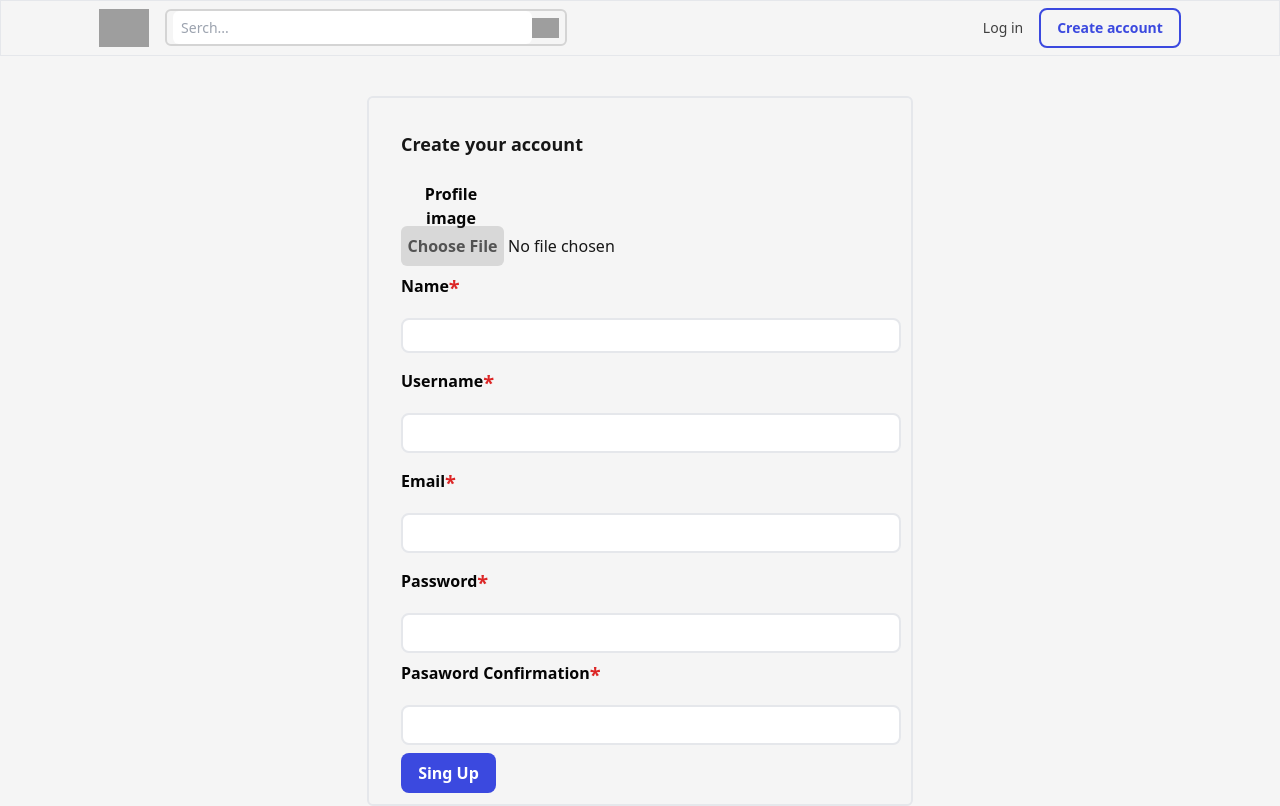
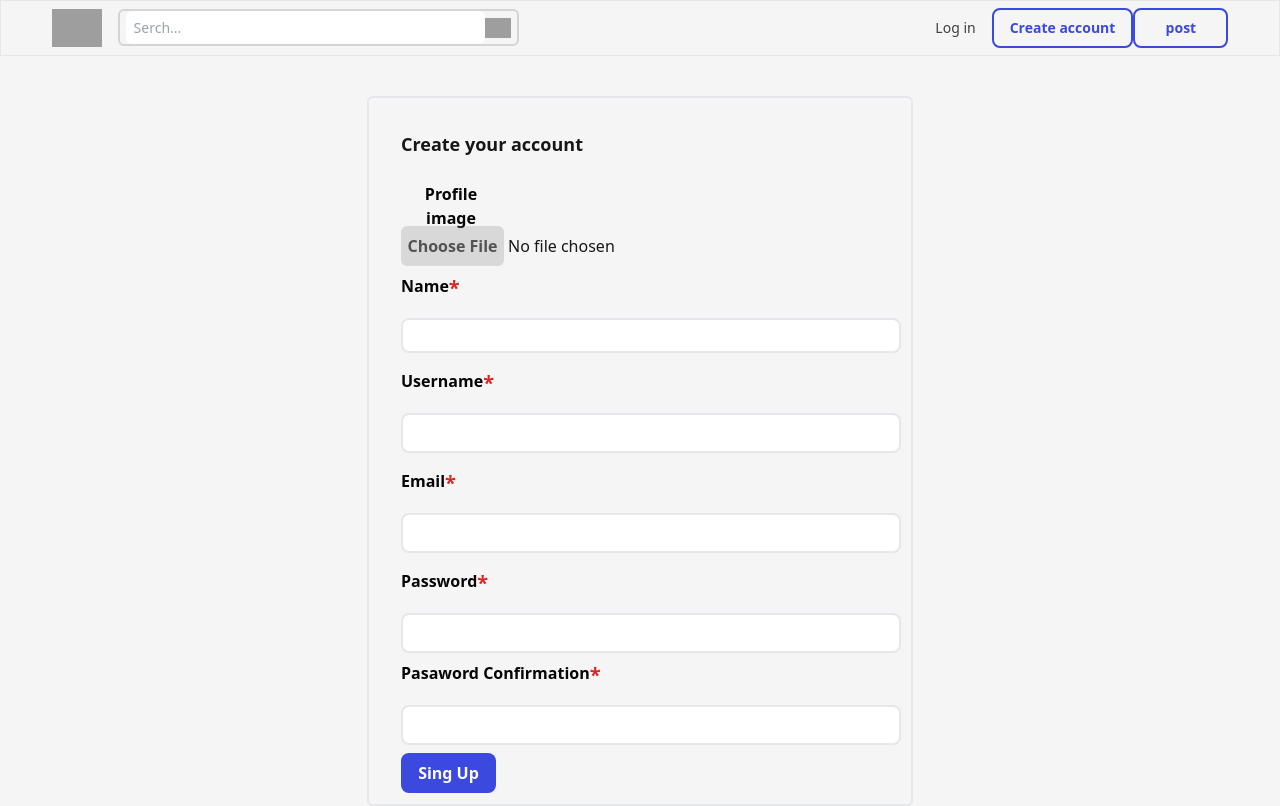
Before and after one commit to JesiRei333/Desaf-oReact, a Next.js app: page /enter/login in a window 1280 px wide. Built offline with nearby package versions, Linux system fonts and the light colour scheme; grey boxes are pictures that could not be loaded.

Commit message:
se add boton de post

```diff
--- a/pages/nav.jsx
+++ b/pages/nav.jsx
@@ -80,6 +80,11 @@ export default function Nav() {
               Create account
             </button>
           </Link>
+          <Link href="/post">
+            <button className="hover:bg-[rgb(59_73_223)] p-[8px_16px] min-w-[95px] text-center text-[rgb(59_73_223)] hover:text-[rgb(255_255_255)] border-[rgb(59_73_223)] border-2 rounded-lg  font-semibold">
+              post
+            </button>
+          </Link>
         </div>
       </div>
     </nav>
```
